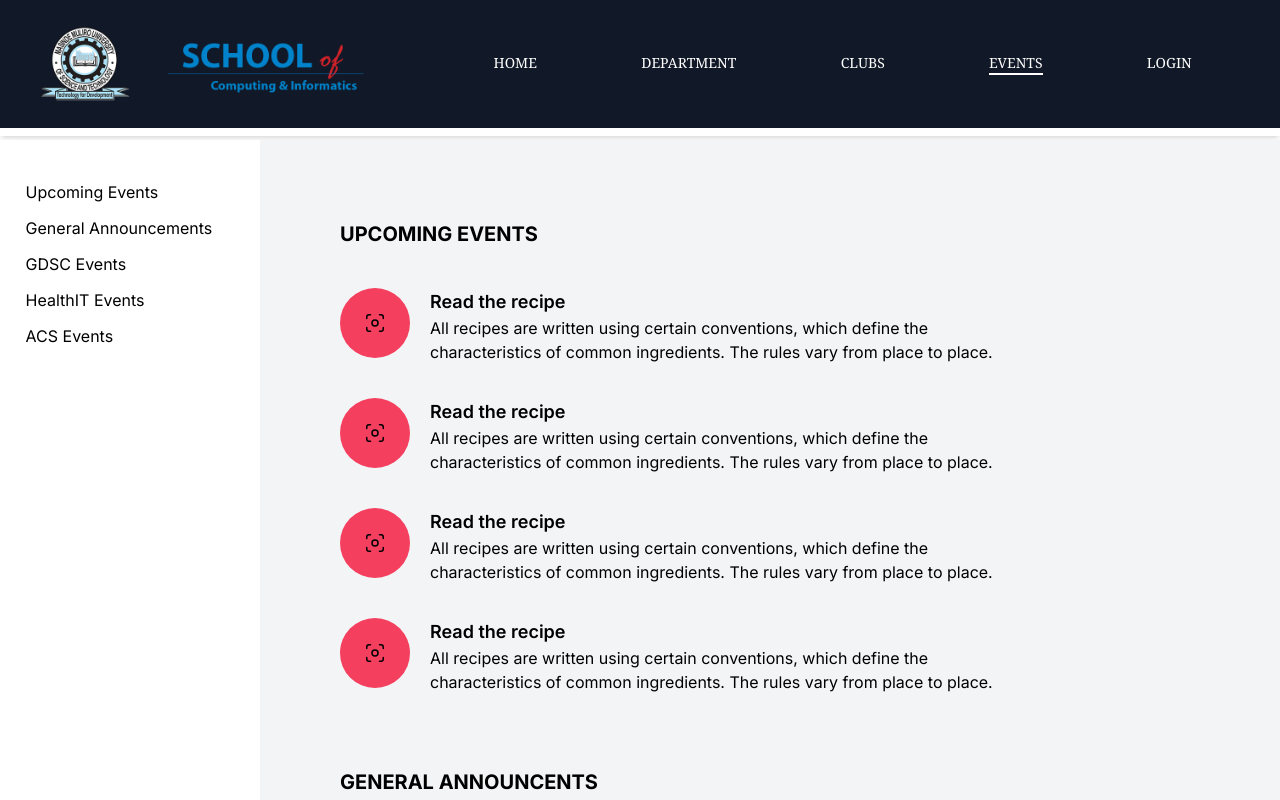
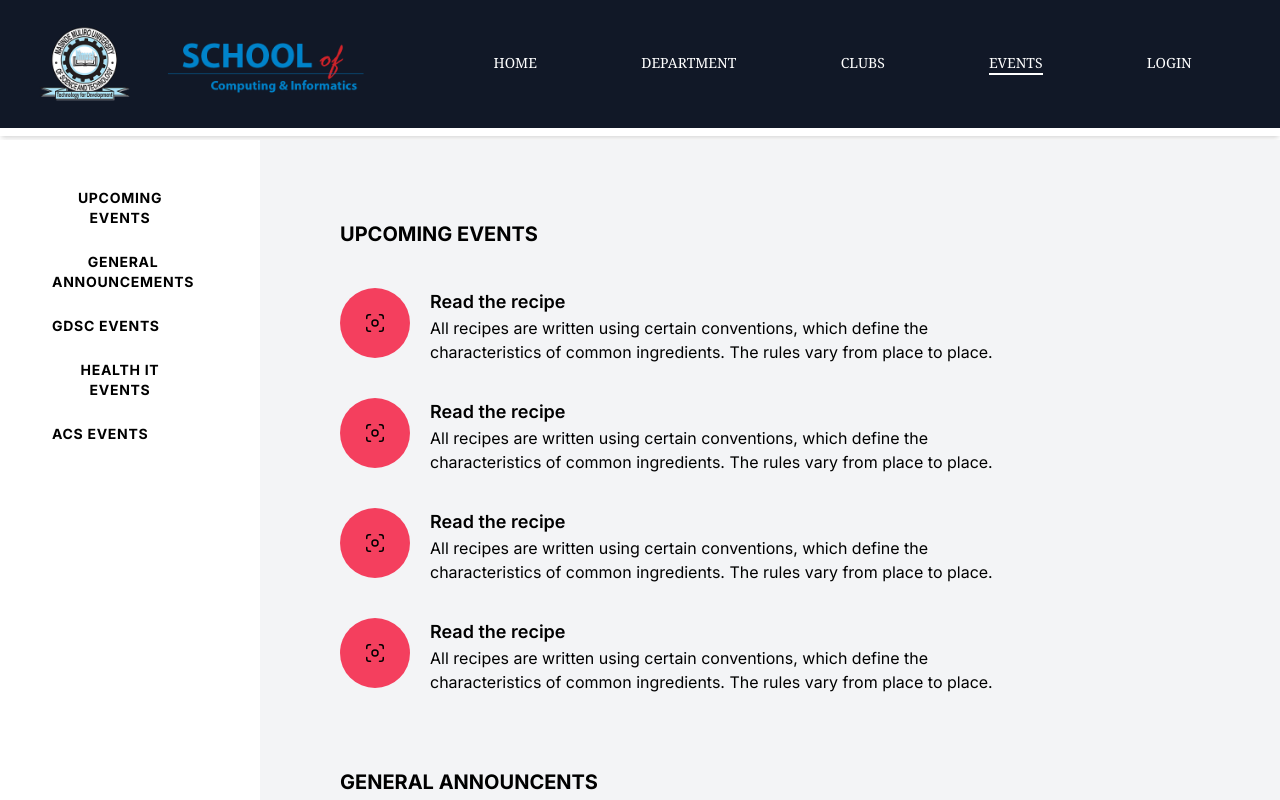
Before and after one commit to 1king-sly/sci_system, a Next.js app: page /events in a window 1280 px wide. Built offline with nearby package versions, Linux system fonts and the light colour scheme.

Commit message:
Updated Events sideNav

```diff
--- a/app/(pages)/events/component/Sidenav.tsx
+++ b/app/(pages)/events/component/Sidenav.tsx
@@ -23,7 +23,7 @@ export default function Sidenav() {
     name:'GDSC Events',href:'/events/#gdsc',id:'gdsc'
   },
     {
-    name:'HealthIT Events',href:'/events/#healthIT',id:'healthIT'
+    name:'Health IT Events',href:'/events/#healthIT',id:'healthIT'
   },
     {
     name:'ACS Events',href:'/events/#acs',id:'acs'
@@ -31,16 +31,24 @@ export default function Sidenav() {
 
 ]
   return (
-    <div className='w-[20vw] mt-10 h-full flex  fixed justify-center'>
+    <div className="col-span-1">
+    <div className="px-4 py-8   sm:max-w-xl md:max-w-full lg:max-w-screen-xl md:px-8 lg:px-10 lg:py-10">
+    {/* <div className='w-[20vw] mt-10 h-full flex  fixed justify-center'>
+      <div className='w-4/5 h-full flex flex-col gap-3 '> */}
+    <div className="  h-full ">
 
-      <div className='w-4/5 h-full flex flex-col gap-3 '>
+<div className="text-center  mb-4 items-center justify-center gap-2">
 
         {links.map((link)=>{
 
           return (
+            <div
+            className='cursor-pointer w-full rounded-md flex  items-center justify-between text-sm hover:bg-sky-100 hover:text-blue-600 md:p-2 md:px-3 gap-2'
+            key={link.name} onClick={() => scrollToSection(link.id)}
+        >
 
-            <a key={link.name} className='cursor-pointer' onClick={() => scrollToSection(link.id)}>{link.name}</a>
-
+            <a key={link.name} className='mb-2 mr-4 text-sm font-bold  tracking-wider uppercase' onClick={() => scrollToSection(link.id)}>{link.name}</a>
+            </div>
           )
 
         })}
@@ -48,5 +56,7 @@ export default function Sidenav() {
 
 
     </div>
+    </div>
+    </div>
   )
 }
```
